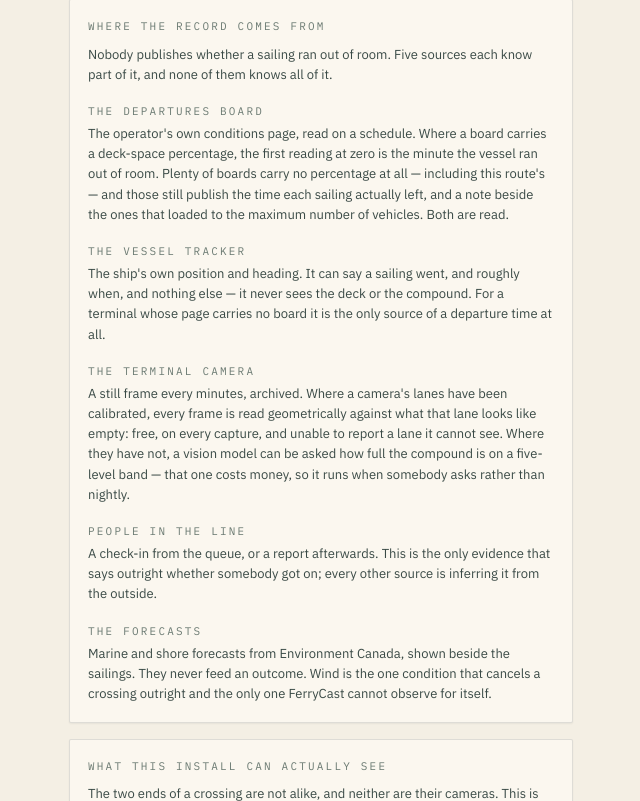
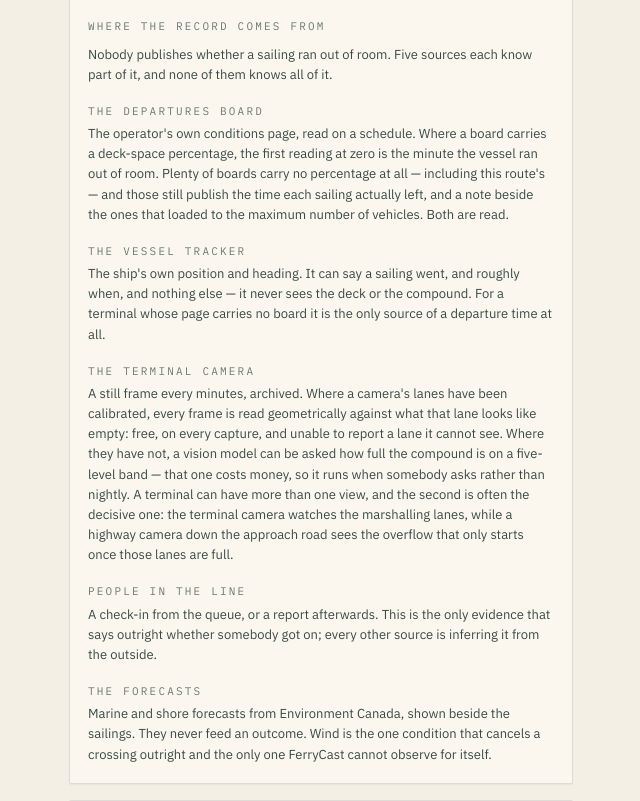
Before and after one commit to seanmck/ferrycast, a FastAPI app: page /how-it-works in a window 1280 px wide. Shown: the part 294-1095 px from the top of the page, without its empty margins (319-959 px from the left). Run offline with FastAPI, Linux system fonts and the light colour scheme; parts of the project's set-up code (start-up, migrations or seed data) failed here and were passed over; some libraries are stand-ins or nearby versions.

Commit message:
Name the second camera on the explainer
A terminal can have more than one view now, and the second is often the
decisive one: the terminal camera watches the marshalling lanes, the highway
camera sees the overflow that only starts once those lanes are full. The page
said "the camera" as though there were one, which on a terminal with two makes
its list of what this install can see quietly incomplete.

Each extra camera gets a row of its own, named, labelled by what it answers
rather than by the config's word for its kind.

```diff
--- a/src/ferrycast/web/app.py
+++ b/src/ferrycast/web/app.py
@@ -432,6 +432,11 @@ def _live_webcam(
     }
 
 
+# What an extra camera is there to answer, said for a reader rather than in the config's
+# vocabulary. An unknown kind falls through as itself, which is honest and rare.
+CAMERA_KINDS = {"lanes": "lane occupancy", "queue_extent": "overflow"}
+
+
 def _terminal_capabilities(config: Config) -> list[dict]:
     """Which sources actually speak at each terminal, for the explainer page.
 
@@ -461,6 +466,17 @@ def _terminal_capabilities(config: Config) -> list[dict]:
                 # is known — without it the feed cannot tell the two directions apart.
                 "tracking": bool(config.route.vessel_tracking_url and terminal.outbound_bearing),
                 "weather": terminal.configured_for_weather,
+                # A terminal can have more than one view, and the second one is often the
+                # decisive one: the marshalling camera sees the lanes, the highway camera
+                # sees the overflow that only begins once those lanes are full. Listing them
+                # is the difference between "the camera" and what is actually watching.
+                "extra_cameras": [
+                    {
+                        "name": camera.name or camera.id,
+                        "reads": CAMERA_KINDS.get(camera.kind, camera.kind),
+                    }
+                    for camera in terminal.cameras
+                ],
             }
         )
     return capabilities
--- a/src/ferrycast/web/templates/how.html
+++ b/src/ferrycast/web/templates/how.html
@@ -86,7 +86,9 @@
       what that lane looks like empty: free, on every capture, and unable to report a lane it
       cannot see. Where they have not, a vision model can be asked how full the compound is on
       a five-level band — that one costs money, so it runs when somebody asks rather than
-      nightly.</p>
+      nightly. A terminal can have more than one view, and the second is often the decisive
+      one: the terminal camera watches the marshalling lanes, while a highway camera down the
+      approach road sees the overflow that only starts once those lanes are full.</p>
   </div>
 
   <div class="source">
@@ -129,6 +131,11 @@
         {{ cap("Camera sees the berth", terminal.sees_berth, "yes", "no") }}
         {{ cap("Departures from tracking", terminal.tracking, "yes", "no") }}
         {{ cap("Shore forecast", terminal.weather, "yes", "no") }}
+        {# Any second view at this terminal, named and told apart by what it is there to
+           answer. A terminal with only its own camera lists nothing extra. #}
+        {% for camera in terminal.extra_cameras %}
+          {{ cap(camera.name, true, camera.reads, "") }}
+        {% endfor %}
       </ul>
     </div>
   {% endfor %}
```
Also changed, not shown: tests/test_web.py (+29 -0 lines).
